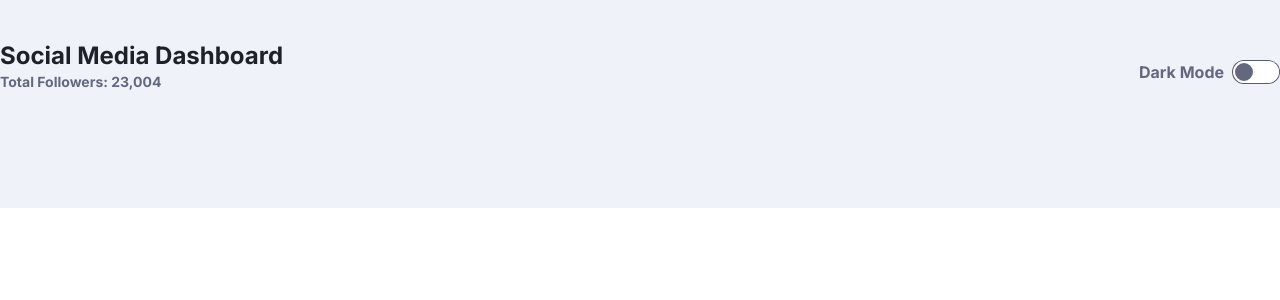
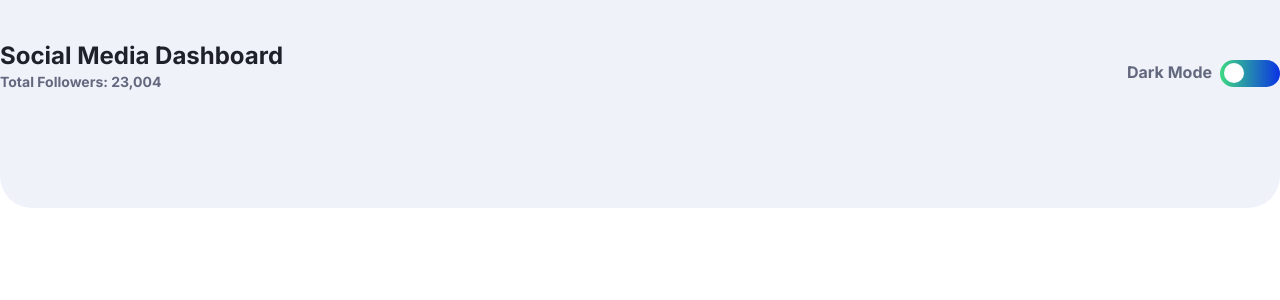
Before and after one commit to Radexman/social-media-dashboard, a React (Vite) app: page / in a window 1280 px wide. Shown: the top 300 px of the page. Built offline with nearby package versions, Linux system fonts and the light colour scheme.

Commit message:
Toggler Button

```diff
--- a/src/App.jsx
+++ b/src/App.jsx
@@ -3,7 +3,7 @@ import { checkTheme } from "./utils/helpers";
 import Navbar from "./components/Navbar";
 
 function App() {
-  const [theme, setTheme] = useState(localStorage.getItem("theme"));
+  const [theme, setTheme] = useState(Boolean(localStorage.getItem("theme")));
 
   useEffect(() => {
     checkTheme(theme);
--- a/src/components/Navbar.jsx
+++ b/src/components/Navbar.jsx
@@ -1,6 +1,6 @@
 const Navbar = ({ handleThemeSwitch }) => {
   return (
-    <nav className="dark:bg-neutral-darkTheme-veryDarkBlueBgTop bg-neutral-lightTheme-lightGrayishBlue flex h-52 items-start justify-center p-6 md:p-0 md:pt-10">
+    <nav className="dark:bg-neutral-darkTheme-veryDarkBlueBgTop bg-neutral-lightTheme-lightGrayishBlue flex h-52 items-start justify-center rounded-b-[2em] p-6 md:p-0 md:pt-10">
       <div className="container mx-auto flex flex-col justify-between md:flex-row">
         <div className="flex flex-col items-start">
           <h1 className="text-neutral-lightTheme-veryDarkBlue dark:text-neutral-darkTheme-white text-2xl font-bold">
@@ -13,11 +13,10 @@ const Navbar = ({ handleThemeSwitch }) => {
         <div className="line"></div>
         <div className="dark:text-neutral-darkTheme-desaturatedBlue text-neutral-lightTheme-darkGrayishBlue mt-5 flex justify-between gap-2">
           <p className="font-bold">Dark Mode</p>
-          <input
-            type="checkbox"
-            className="toggle bg-neutral-lightTheme-darkGrayishBlue"
-            onClick={handleThemeSwitch}
-          />
+          <label className="switch">
+            <input type="checkbox" onChange={handleThemeSwitch} />
+            <span className="slider round before:dark:bg-neutral-darkTheme-darkDesaturatedBlue"></span>
+          </label>
         </div>
       </div>
     </nav>
--- a/src/index.css
+++ b/src/index.css
@@ -6,3 +6,66 @@
 .line {
   @apply dark:bg-neutral-darkTheme-desaturatedBlue bg-neutral-darkTheme-darkDesaturatedBlue mt-8 block h-[1px] md:hidden;
 }
+
+/* Toggle Button Styling */
+
+.switch {
+  position: relative;
+  display: inline-block;
+  width: 60px;
+  height: 27px;
+}
+
+.switch input {
+  opacity: 0;
+  width: 0;
+  height: 0;
+}
+
+.slider {
+  position: absolute;
+  cursor: pointer;
+  top: 0;
+  left: 0;
+  right: 0;
+  bottom: 0;
+  background: linear-gradient(
+    90deg,
+    rgba(62, 218, 130, 1) 0%,
+    rgba(10, 51, 227, 1) 100%
+  );
+  border-radius: 34px;
+  -webkit-transition: 0.4s;
+  transition: all 0.4s;
+}
+
+.slider:before {
+  position: absolute;
+  content: "";
+  height: 20px;
+  width: 20px;
+  left: 4px;
+  bottom: 4px;
+  border-radius: 50%;
+  background-color: white;
+  -webkit-transition: 0.4s;
+  transition: 0.4s;
+}
+
+input:checked + .slider {
+  background: linear-gradient(
+    90deg,
+    rgba(10, 51, 227, 1) 0%,
+    rgba(62, 218, 130, 1) 100%
+  );
+}
+
+input:focus + .slider {
+  box-shadow: 0 0 1px #2196f3;
+}
+
+input:checked + .slider:before {
+  -webkit-transform: translateX(30px);
+  -ms-transform: translateX(30px);
+  transform: translateX(30px);
+}
```
